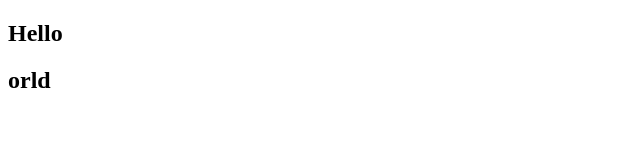
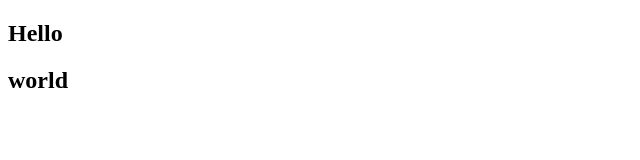
Before and after one commit to Qwerty2424122/my-ReactJS-app, a React (Create React App) app: page / in a window 1280 px wide. Shown: the top 160 px of the page, without its empty margins (0-640 px from the left). Built offline with nearby package versions, Linux system fonts and the light colour scheme.

Commit message:
Update index.js
Just editting..

```diff
--- a/src/index.js
+++ b/src/index.js
@@ -11,7 +11,7 @@ class Hello extends React.Component{
 class World extends React.Component{
     render(){
         return(
-            <h1>orld </h1>
+            <h1>world </h1>
         )
     }
 }
```
